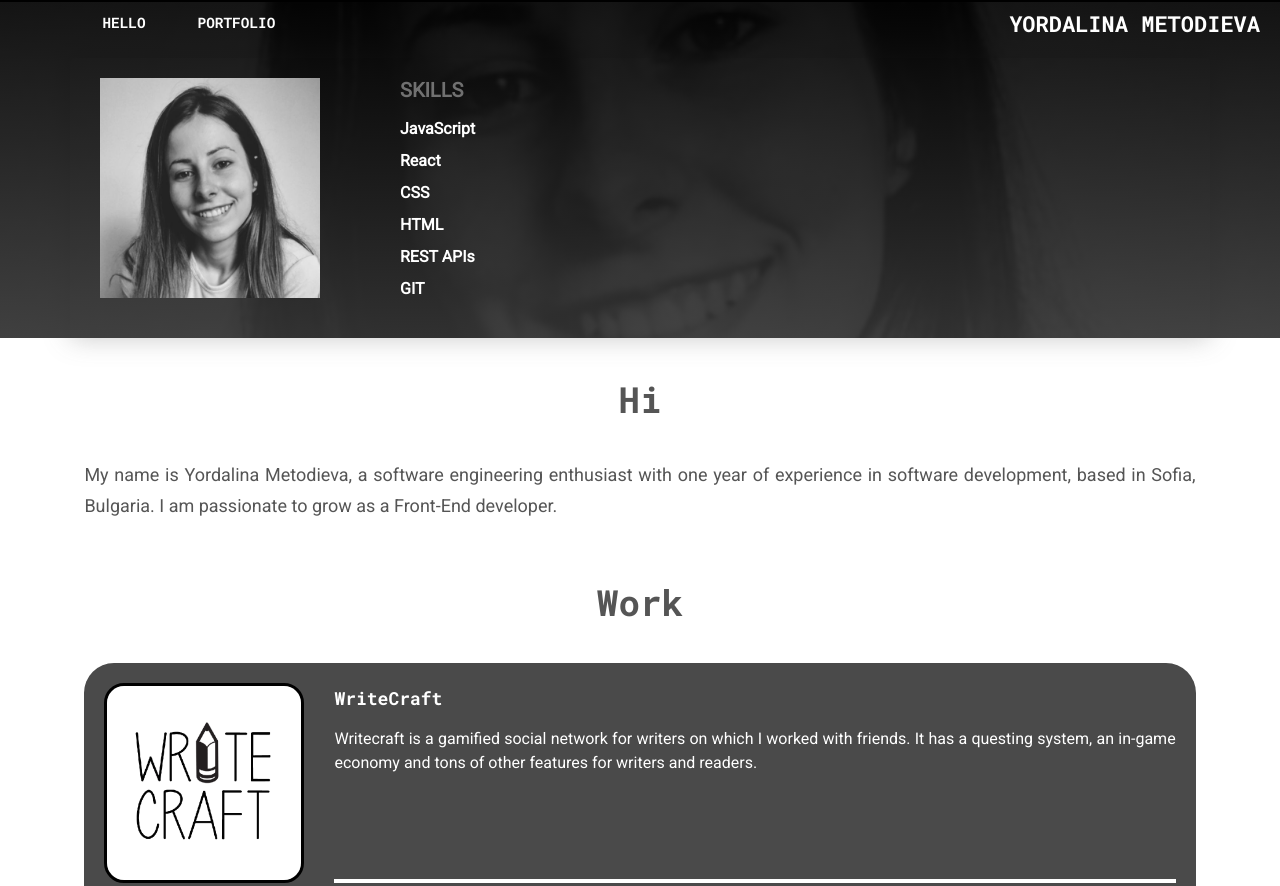
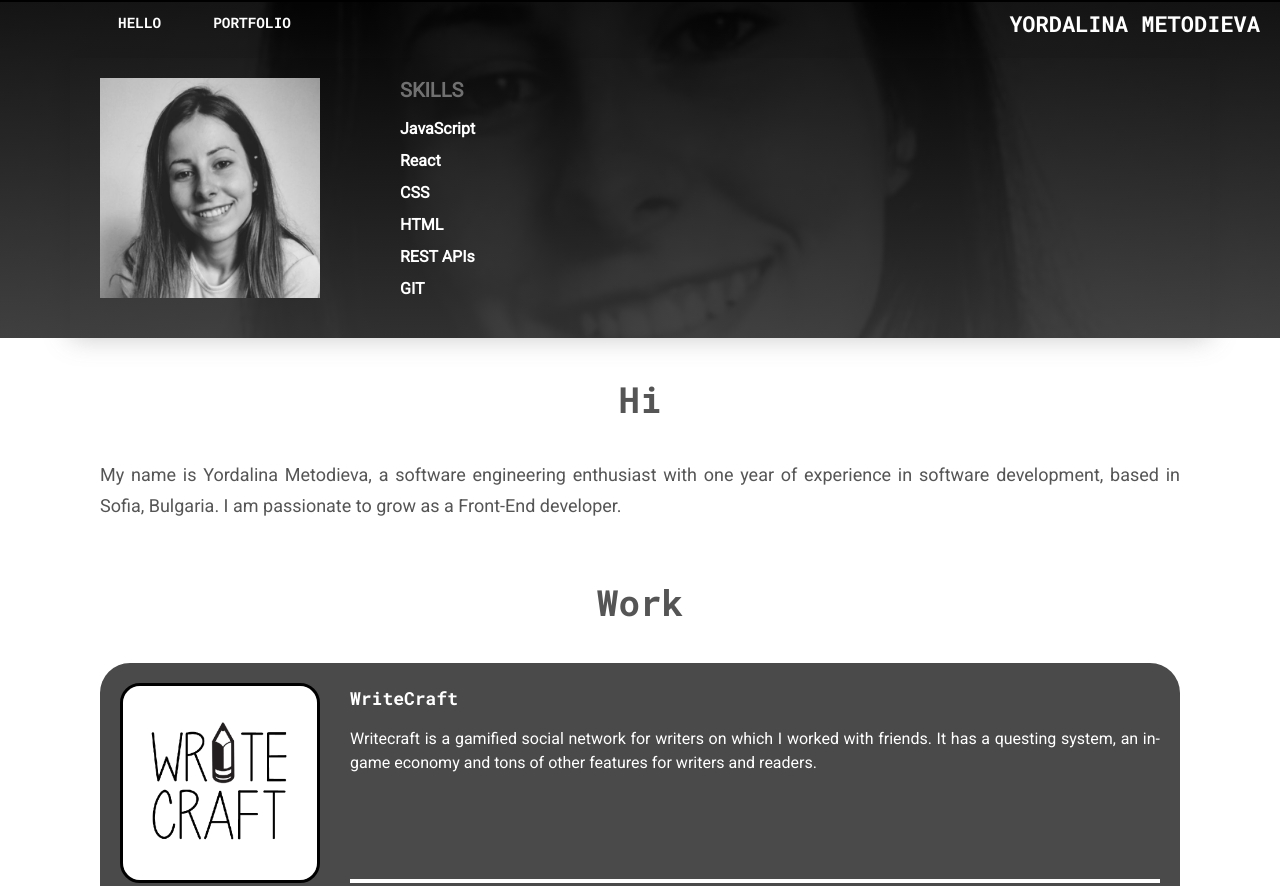
Before and after one commit to Lobotomized/portfolio, a website: page index.html in a window 1280 px wide. Shown: the top 886 px of the page. Drawn offline with nearby package versions, Linux system fonts and the light colour scheme.

Commit message:
[adding update

```diff
--- a/index.css
+++ b/index.css
@@ -186,8 +186,8 @@ input {
     /* background-color: grey; */
     max-width: 1140px;
     margin: 0 auto;
-    padding-left: 0.9rem;
-    padding-right: 0.9rem;
+    padding-left: 30px;
+    padding-right: 30px;
 }
 
 .flex {
@@ -382,7 +382,7 @@ dd {
     width: 100%;
     background-color: var(--primary-color);
     color: #fff;
-    padding-left: 50px;
+    padding-left: 30px;
     padding-top: 30px;
 
     border-top: solid 2px black;
@@ -485,8 +485,8 @@ dd {
     margin-left: 0.9rem;
     max-width: 1140px;
     margin: 0 auto;
-    padding-left: 0.9rem;
-    padding-right: 0.9rem;
+    padding-left: 30px;
+    padding-right: 30px;
 }
 
 .stack__link {
```
